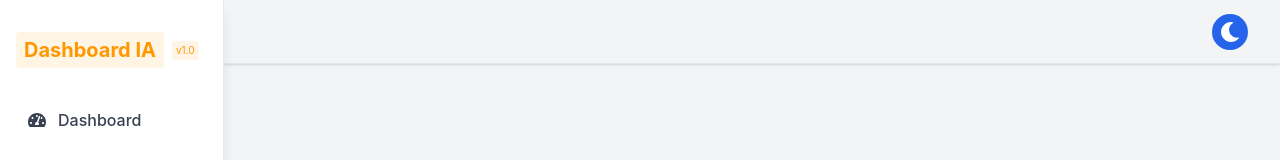
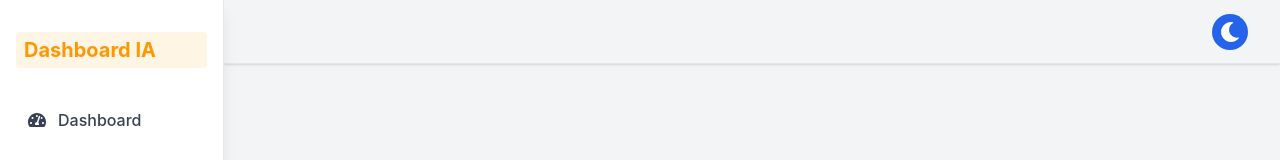
Before and after one commit to miguelgargurevich/dashboardia-new, a Next.js app in the folder apps/frontend/: page / in a window 1280 px wide. Shown: the top 160 px of the page. Built offline with nearby package versions, Linux system fonts and the light colour scheme.

Commit message:
style: restaurar ancho original del sidebar y limpiar encabezado

```diff
--- a/apps/frontend/components/Sidebar.tsx
+++ b/apps/frontend/components/Sidebar.tsx
@@ -13,9 +13,8 @@ const menu = [
 export default function Sidebar() {
   return (
     <aside className="fixed top-0 left-0 h-screen w-56 bg-white dark:bg-gray-950 shadow-lg flex flex-col py-8 px-4 z-40 border-r border-gray-200 dark:border-gray-800">
-      <div className="mb-8 flex items-center">
-        <span className="text-xl font-bold px-2 py-1 rounded bg-primary/10 text-primary dark:bg-primary/10 dark:text-primary">Dashboard IA</span>
-        <span className="text-[10px] px-1 py-0.5 rounded bg-primary/10 text-primary dark:bg-primary/10 dark:text-primary ml-2 align-middle">v1.0</span>
+      <div className="mb-8">
+        <span className="text-xl font-bold px-2 py-1 rounded bg-primary/10 text-primary dark:bg-primary/10 dark:text-primary block">Dashboard IA</span>
       </div>
 
       <nav className="flex flex-col gap-4">
```
